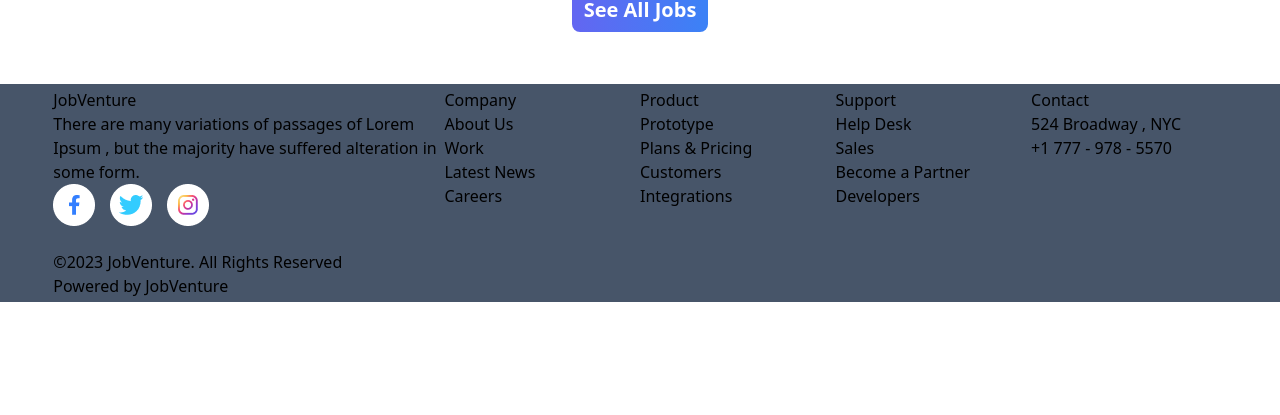
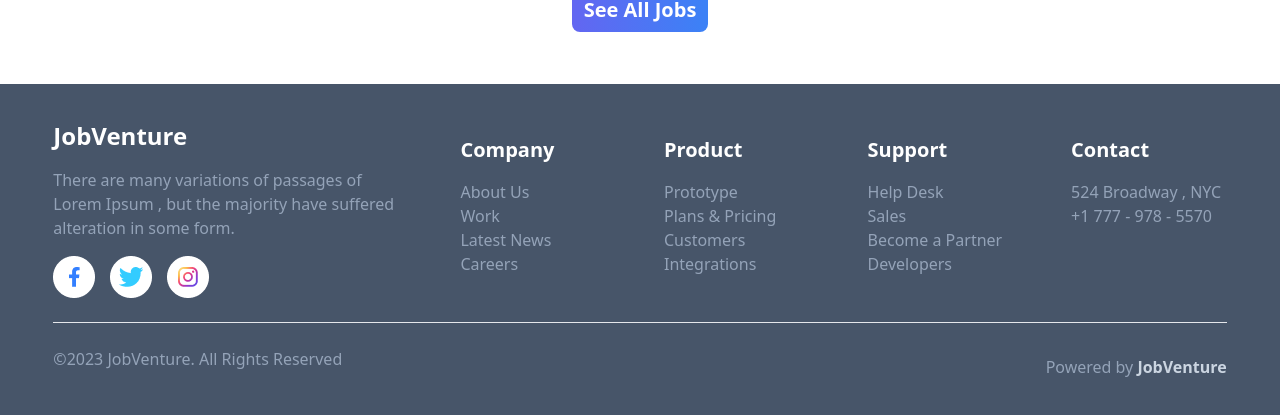
Before and after one commit to Humayun63/job-venture, a React (Vite) app: page / in a window 1280 px wide. Shown: the part 2527-2942 px from the top of the page. Before the commit the page ends 2845 px from the top, so only its background shows below. Built offline with nearby package versions, Linux system fonts and the light colour scheme.

Commit message:
footer added

```diff
--- a/src/Components/Footer.jsx
+++ b/src/Components/Footer.jsx
@@ -2,16 +2,16 @@ import React from 'react';
 import socialIcons from '../assets/social-icons.png'
 const Footer = () => {
     return (
-        <footer className='bg-slate-600 w-full'>
-            <div className="my-container grid grid-cols-1 md:grid-cols-3 lg:grid-cols-6">
+        <footer className='bg-slate-600 w-full py-8'>
+            <div className="my-container grid grid-cols-1 md:grid-cols-3 lg:grid-cols-6 gap-12 text-center md:text-left">
                 <div className='lg:col-span-2'>
-                    <h2>JobVenture</h2>
-                    <p>There are many variations of passages of Lorem Ipsum , but the majority have suffered alteration in some form.</p>
-                    <img src={socialIcons} alt="" />
+                    <h2 className='text-white font-bold text-2xl'>JobVenture</h2>
+                    <p className='my-4 footer-text'>There are many variations of passages of Lorem Ipsum , but the majority have suffered alteration in some form.</p>
+                    <img src={socialIcons} alt="" className='mx-auto md:mx-0' />
                 </div>
                 <div>
-                    <h3>Company</h3>
-                    <ul>
+                    <h3 className="footer-heading">Company</h3>
+                    <ul className='footer-text'>
                         <li>About Us</li>
                         <li>Work</li>
                         <li>Latest News</li>
@@ -19,8 +19,8 @@ const Footer = () => {
                     </ul>
                 </div>
                 <div>
-                    <h3>Product</h3>
-                    <ul>
+                    <h3 className="footer-heading">Product</h3>
+                    <ul className='footer-text'>
                         <li>Prototype</li>
                         <li>Plans & Pricing</li>
                         <li>Customers</li>
@@ -28,8 +28,8 @@ const Footer = () => {
                     </ul>
                 </div>
                 <div>
-                    <h3>Support</h3>
-                    <ul>
+                    <h3 className="footer-heading">Support</h3>
+                    <ul className='footer-text'>
                         <li>Help Desk</li>
                         <li>Sales</li>
                         <li>Become a Partner</li>
@@ -37,14 +37,18 @@ const Footer = () => {
                     </ul>
                 </div>
                 <div>
-                    <h3>Contact</h3>
-                    <p>524 Broadway , NYC</p>
-                    <p>+1 777 - 978 - 5570</p>
+                    <h3 className="footer-heading">Contact</h3>
+                    <p className='footer-text'>524 Broadway , NYC</p>
+                    <p className='footer-text'>+1 777 - 978 - 5570</p>
                 </div>
+
             </div>
             <div className="my-container">
-                <p> &copy;2023 JobVenture. All Rights Reserved </p>
-                <p>Powered by <span>JobVenture</span></p>
+                <hr />
+            </div>
+            <div className="my-container md:flex justify-between items-center">
+                <p className='footer-text mb-4'> &copy;2023 JobVenture. All Rights Reserved </p>
+                <p className='footer-text'>Powered by <span className='font-bold text-slate-300'>JobVenture</span></p>
             </div>
         </footer>
     );
--- a/src/Components/Layout.jsx
+++ b/src/Components/Layout.jsx
@@ -8,7 +8,9 @@ const Layout = () => {
   return (
     <>
       <Nav></Nav>
+      <div className='min-h-[calc(100vh-419px)]'>
         <Outlet></Outlet>
+      </div>
       <Footer></Footer>
     </>
   );
--- a/src/index.css
+++ b/src/index.css
@@ -28,3 +28,9 @@
 .card-btn{
     @apply rounded-md text-indigo-500 border-indigo-500 px-4 py-2 mr-4 border text-base font-medium my-4
 }
+.footer-text{
+    @apply text-base text-slate-400 leading-6 text-center md:text-left
+}
+.footer-heading{
+    @apply text-white text-xl font-semibold my-4
+}
```
Lines whose indentation alone changed are shown as unchanged.
